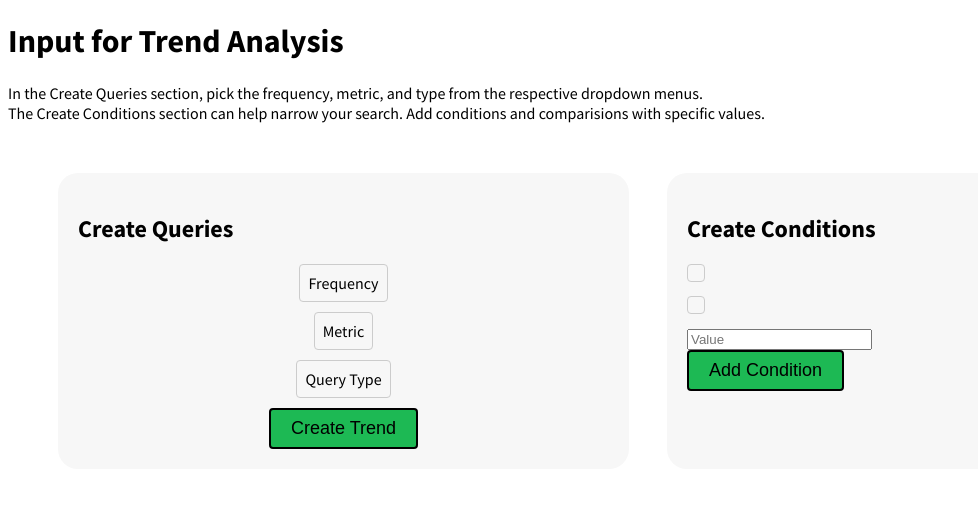
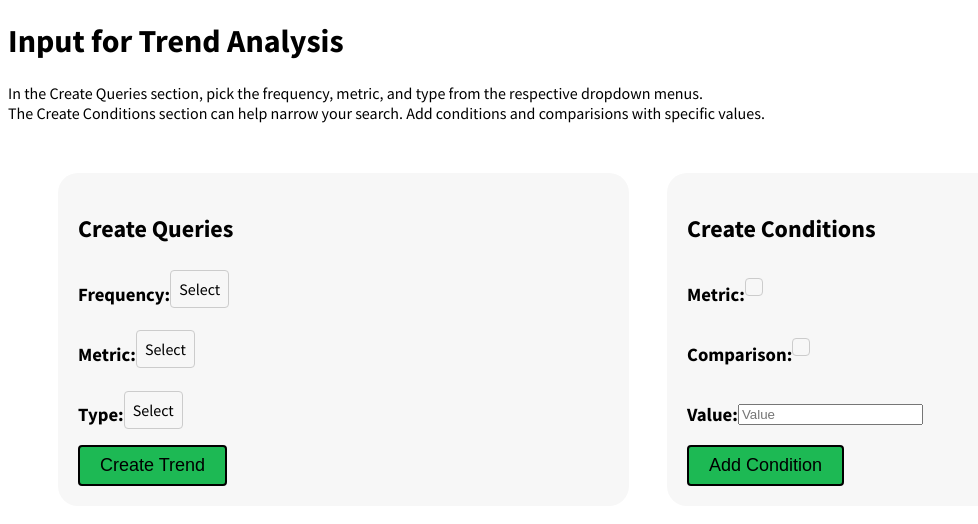
Before and after one commit to sidney888/spotify-dbms, a React (Create React App) app: page /QueryUs in a window 1280 px wide. Shown: the top 524 px of the page, without its empty margins (0-978 px from the left). Built offline with nearby package versions, Linux system fonts and the light colour scheme; the HTML template or start-up script is replaced by a standard one.

Commit message:
display changes, fixed query page nav

```diff
--- a/src/Pages/AnalysisPage.css
+++ b/src/Pages/AnalysisPage.css
@@ -3,6 +3,7 @@
   justify-content: space-between;
   margin: 50px;
 }
+
 
 .create-queries,
 .create-conditions {
@@ -16,9 +17,16 @@
 .create-conditions h2 {
   margin-bottom: 20px;
 }
+.typ, .met, .freq, .operator, .input{
+  display: flex;
+  flex-direction: row;
+  justify-content: left;
+  align-items: center;
+}
 
 .query-options {
   display: flex;
   flex-direction: column;
-  align-items: center;
+  align-items: left;
+  justify-content: left;
 }
--- a/src/Pages/AnalysisPage.js
+++ b/src/Pages/AnalysisPage.js
@@ -4,10 +4,10 @@ import Button from '../Components/Button';
 import './AnalysisPage.css';
 
 const AnalysisPage = () => {
-  const [selectedOption, setSelectedOption] = useState('Frequency');
+  const [selectedOption, setSelectedOption] = useState('Select');
   const options = ['Daily', 'Weekly', 'Monthly', 'Yearly'];
 
-  const [selectedMetric, setSelectedMetric] = useState('Metric');
+  const [selectedMetric, setSelectedMetric] = useState('Select');
   const metrics = [
     'Average Danceability',
     'Average Energy',
@@ -16,7 +16,7 @@ const AnalysisPage = () => {
     'Volume',
   ];
 
-  const [selectedType, setSelectedType] = useState('Query Type');
+  const [selectedType, setSelectedType] = useState('Select');
   const type = ['Tracks', 'Albums'];
 
   const [conditions, setConditions] = useState([{ metric: '', operator: '', value: '' }]);
@@ -64,24 +64,33 @@ const AnalysisPage = () => {
       <div className="create-queries">
         <h2>Create Queries</h2>
         <div className="query-options">
+          <div className='freq'>
+            <h3>Frequency:   </h3>
           <Dropdown
             className="Frequency"
             selectedOption={selectedOption}
             options={options}
             onOptionClick={(option) => setSelectedOption(option)}
           />
+          </div>
+          <div className='met'>
+            <h3>Metric:   </h3>
           <Dropdown
             className="Metric"
             selectedOption={selectedMetric}
             options={metrics}
             onOptionClick={(metric) => setSelectedMetric(metric)}
           />
+          </div>
+          <div className='typ'>
+            <h3>Type:   </h3>
           <Dropdown
             className="Type"
             selectedOption={selectedType}
             options={type}
             onOptionClick={(queryType) => setSelectedType(queryType)}
           />
+          </div>
           {button && <Button buttonStyle='btn--primary'to='/TrendsPage'>Create Trend</Button>}
         </div>
       </div>
@@ -90,24 +99,33 @@ const AnalysisPage = () => {
         <h2>Create Conditions</h2>
         {conditions.map((condition, index) => (
           <div key={index} className="condition">
+            <div className='met'>
+              <h3>Metric:   </h3>
             <Dropdown
               className="Metric"
               selectedOption={condition.metric}
               options={metrics}
               onOptionClick={(metric) => updateCondition(index, 'metric', metric)}
             />
+            </div>
+            <div className= 'operator'>
+            <h3>Comparison:   </h3>
             <Dropdown
               className="Operator"
               selectedOption={condition.operator}
               options={['>', '<', '=', '≠']}
               onOptionClick={(operator) => updateCondition(index, 'operator', operator)}
             />
+            </div>
+            <div className='input'>
+              <h3>Value: </h3>
             <input
               type="text"
               placeholder="Value"
               value={condition.value}
-              onChange={(e) => updateCondition(index, 'value', e.target.value)}
+              onChange={(e) => updateCondition(index, '', e.target.value)}
             />
+            </div>
           </div>
         ))}
         <Button onClick={addCondition}>Add Condition</Button>
--- a/src/Pages/Home.js
+++ b/src/Pages/Home.js
@@ -35,7 +35,7 @@ const Home = () => {
             </p>
 
             <p className = "getstarted">Click here to get started!</p>
-            <Button to="QueryUs">Query Us!</Button>
+            {button && <Button to="QueryUs">Query Us!</Button>}
             </div>
         </div>
     )
--- a/src/Pages/TrendsPage.js
+++ b/src/Pages/TrendsPage.js
@@ -29,7 +29,7 @@ const TrendsPage = () => {
             <h1>Trend Analysis</h1>
 
         <p className = "getstarted">Click here to get started!</p>
-        {button && <Button buttonStyle='btn--primary'to='/TrendsPage'>New Trend</Button>}
+        {button && <Button buttonStyle='btn--primary'to='/QueryUs'>New Trend</Button>}
         </div>
     )
 }
```
